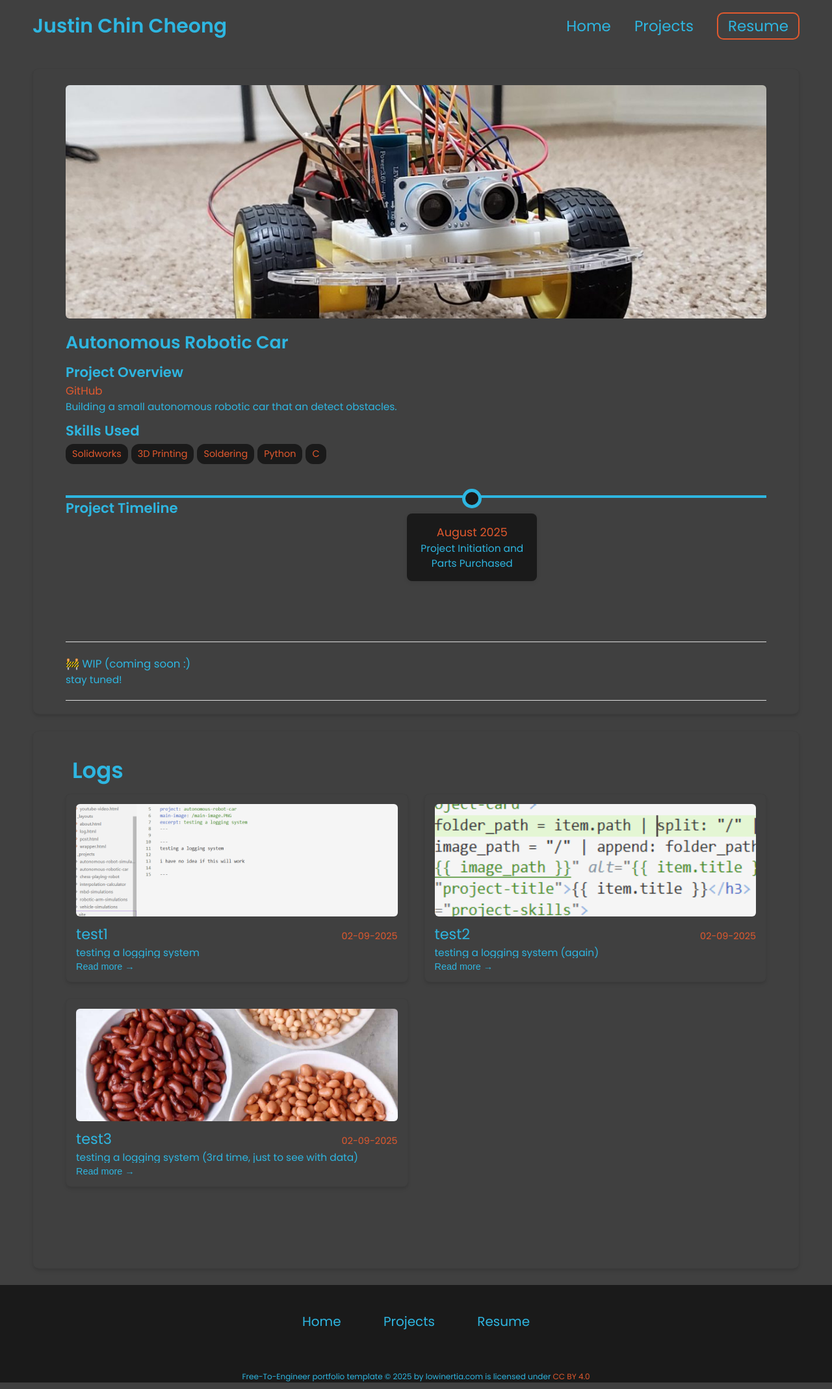
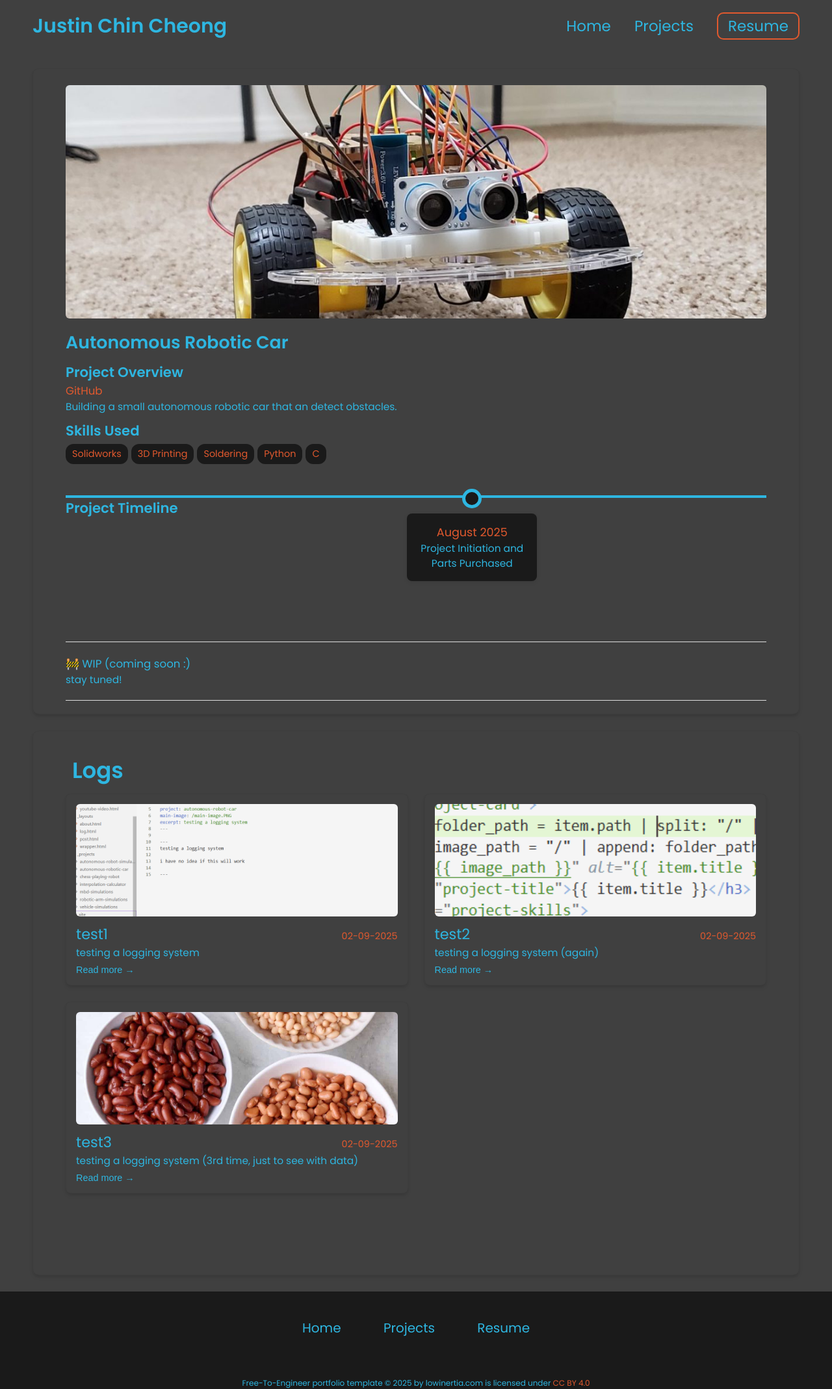
Before and after one commit to jcchincheong-bb/jcchincheong-bb.github.io, a Jekyll site: the page built from _projects/autonomous-robotic-car/index.md, in a window 1280 px wide. Shown: the whole page at 65% size. Built offline with Jekyll 4.4.1, drawn with Linux system fonts in a browser that asks for light colours.

Commit message:
Log Card Style Adjust 8

```diff
--- a/css/styles.css
+++ b/css/styles.css
@@ -886,8 +886,8 @@ footer p {
     text-overflow: ellipsis;
     word-break: break-word;
     line-height: 1.5;
-    padding-bottom: 5px;
-    max-height: calc(1.5em * 4.2);
+    padding-bottom: 10px;
+    max-height: calc(1.5em * 5);
 }
 
 .log-card .read-more {
```
